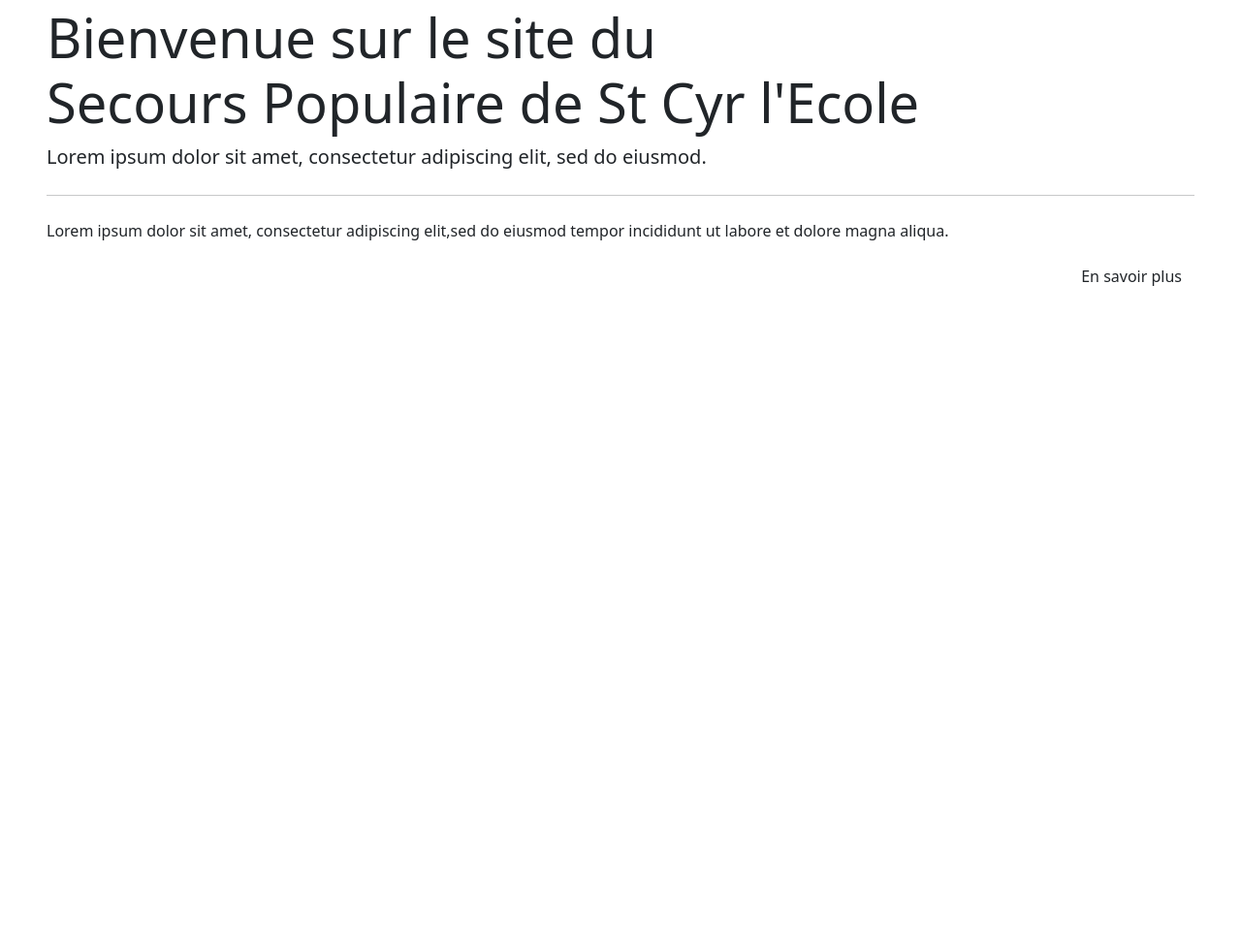
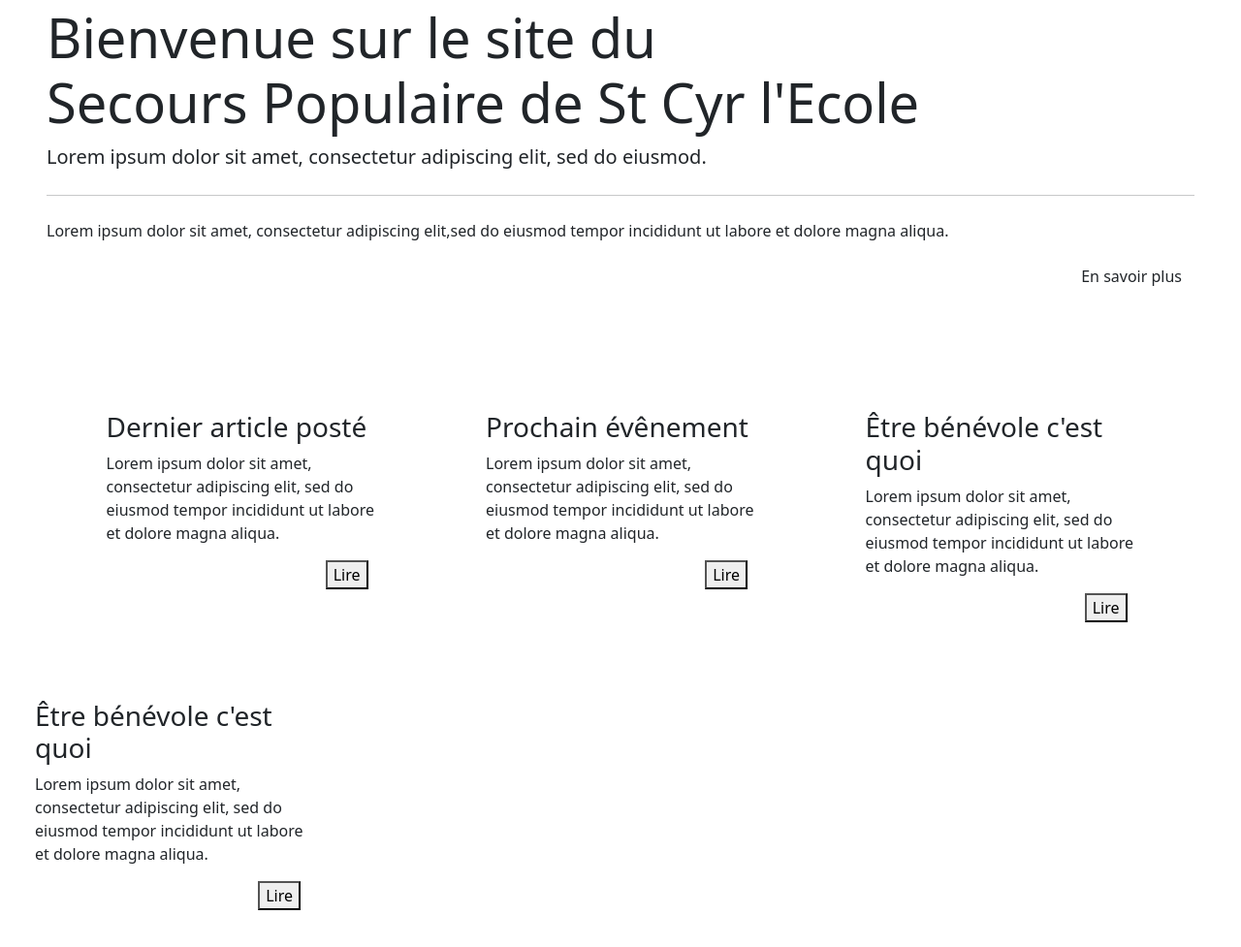
Before and after one commit to mgilbert82/SecoursPopulaire-HtmlCss, a plain HTML site: page accueil.html in a window 1280 px wide. Shown: the part 67-1044 px from the top of the page at 97% size. Before the commit the page ends 800 px from the top, so only its background shows below. Drawn offline with nearby package versions, Linux system fonts and the light colour scheme.

Commit message:
Ajout des 3 blocs de contenu > accueil.html

```diff
--- a/accueil.html
+++ b/accueil.html
@@ -91,5 +91,58 @@
   </div>
   <!-- Fin du Jumbotron -->
 
+  <div class="container-fluid pt-5 pb-5">
+
+    <div class="row flex-row m-2 justify-content-evenly">
+
+      <!--Dernier article -->
+      <div class="col-lg-3 rounded p-3 m-2 pb-5" id="lastPost">
+
+        <h3>Dernier article posté</h3>
+        <p>Lorem ipsum dolor sit amet, consectetur adipiscing elit, sed do eiusmod tempor incididunt ut labore et dolore magna aliqua.</p>
+        <div class="mt-2 px-2 text-end">
+          <button type="submit" id="btnLire">Lire <em class="bi bi-arrow-right-circle"></em></button>
+          </div>
+        </div>
+
+        <!-- Prochaine évênement -->
+        <div class="col-lg-3 rounded p-3 m-2 pb-5" id="nextEvent">
+
+          <h3>Prochain évênement</h3>
+          <p>Lorem ipsum dolor sit amet, consectetur adipiscing elit, sed do eiusmod tempor incididunt ut labore et dolore magna aliqua.</p>
+          <div class="mt-2 px-2 text-end">
+            <button type="submit" id="btnLire">Lire <em class="bi bi-arrow-right-circle"></em></button>
+          </div>
+
+        </div>
+
+                <!-- Etre Bénévole -->
+        <div class="col-lg-3 rounded p-3 m-2 pb-5" id="volunteerPost">
+
+          <h3>Être bénévole c'est quoi</h3>
+          <p>Lorem ipsum dolor sit amet, consectetur adipiscing elit, sed do eiusmod tempor incididunt ut labore et dolore magna aliqua.</p>
+          <div class="mt-2 px-2 text-end">
+            <button type="submit" id="btnLire">Lire <em class="bi bi-arrow-right-circle"></em></button>
+          </div>
+        </div>
+
+      </div>
+
+      <!-- Etre Bénévole -->
+      <div class="col-lg-3 rounded p-3 m-2 pb-5" id="volunteerPost">
+
+        <h3>Être bénévole c'est quoi</h3>
+        <p>Lorem ipsum dolor sit amet, consectetur adipiscing elit, sed do eiusmod tempor incididunt ut labore et dolore magna aliqua.</p>
+        <div class="mt-2 px-2 text-end">
+          <button type="submit" id="btnLire">Lire <em class="bi bi-arrow-right-circle"></em></button>
+        </div>
+      </div>
+
+    </div>
+
+  </div>
+
+    </div>
+
 
 </body>
```
